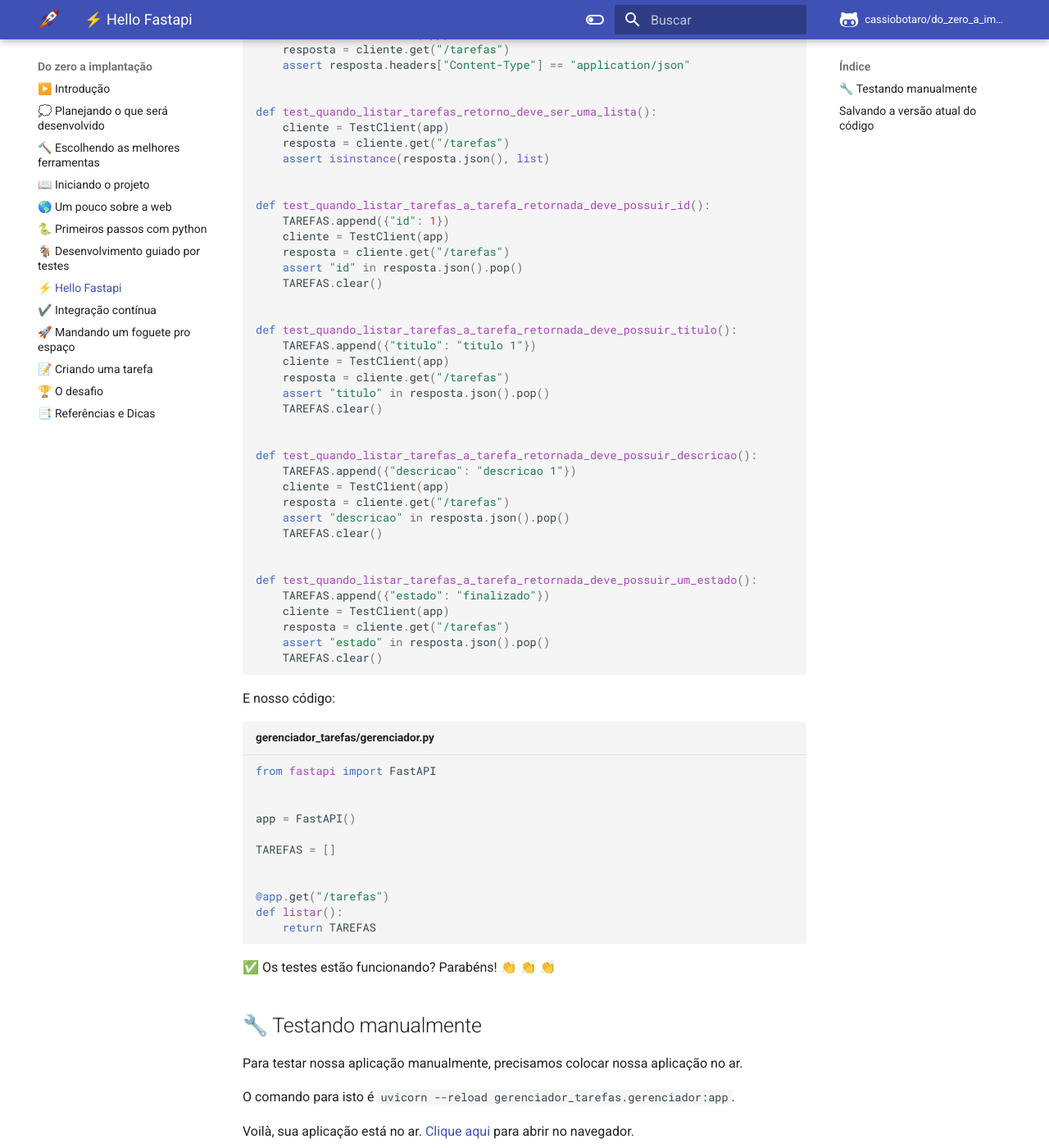
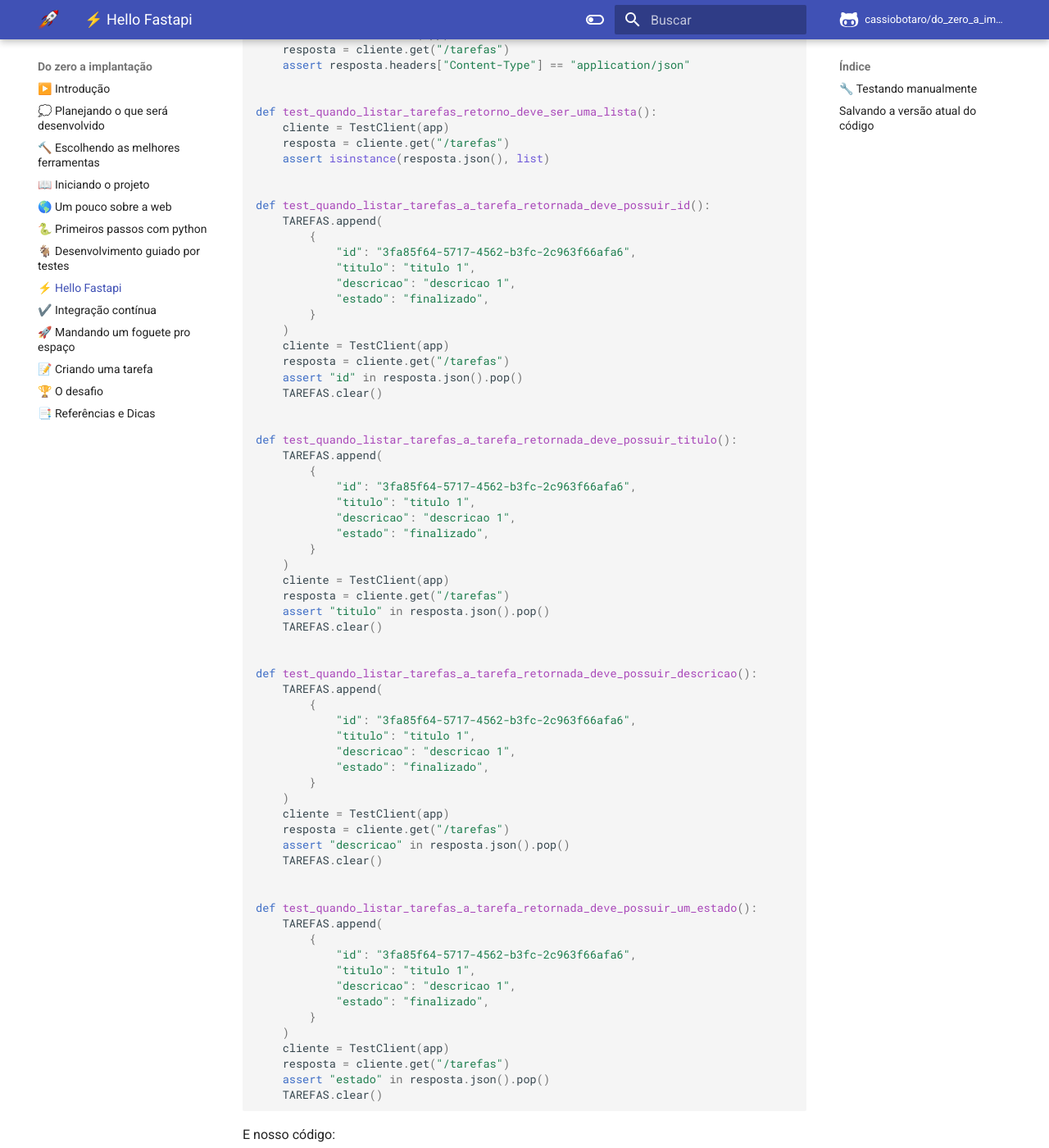
Before and after one commit to cassiobotaro/do_zero_a_implantacao, an MkDocs documentation site: the page built from docs/hello_fastapi.md, in a window 1280 px wide and 1400 px high, scrolled down 7850 px. Shown: the whole window at 82% size. Built offline with MkDocs 1.6.1 and Material for MkDocs 9.7.7, drawn with Linux system fonts in a browser that asks for light colours; comment, search, counter and statistics services are not loaded.

```diff
--- a/docs/hello_fastapi.md
+++ b/docs/hello_fastapi.md
@@ -340,7 +340,14 @@ def test_quando_listar_tarefas_retorno_deve_ser_uma_lista():
 
 
 def test_quando_listar_tarefas_a_tarefa_retornada_deve_possuir_id():
-    TAREFAS.append({"id": 1})
+    TAREFAS.append(
+        {
+            "id": "3fa85f64-5717-4562-b3fc-2c963f66afa6",
+            "titulo": "titulo 1",
+            "descricao": "descricao 1",
+            "estado": "finalizado",
+        }
+    )
     cliente = TestClient(app)
     resposta = cliente.get("/tarefas")
     assert "id" in resposta.json().pop()
@@ -348,7 +355,14 @@ def test_quando_listar_tarefas_a_tarefa_retornada_deve_possuir_id():
 
 
 def test_quando_listar_tarefas_a_tarefa_retornada_deve_possuir_titulo():
-    TAREFAS.append({"titulo": "titulo 1"})
+    TAREFAS.append(
+        {
+            "id": "3fa85f64-5717-4562-b3fc-2c963f66afa6",
+            "titulo": "titulo 1",
+            "descricao": "descricao 1",
+            "estado": "finalizado",
+        }
+    )
     cliente = TestClient(app)
     resposta = cliente.get("/tarefas")
     assert "titulo" in resposta.json().pop()
@@ -356,7 +370,14 @@ def test_quando_listar_tarefas_a_tarefa_retornada_deve_possuir_titulo():
 
 
 def test_quando_listar_tarefas_a_tarefa_retornada_deve_possuir_descricao():
-    TAREFAS.append({"descricao": "descricao 1"})
+    TAREFAS.append(
+        {
+            "id": "3fa85f64-5717-4562-b3fc-2c963f66afa6",
+            "titulo": "titulo 1",
+            "descricao": "descricao 1",
+            "estado": "finalizado",
+        }
+    )
     cliente = TestClient(app)
     resposta = cliente.get("/tarefas")
     assert "descricao" in resposta.json().pop()
@@ -364,7 +385,14 @@ def test_quando_listar_tarefas_a_tarefa_retornada_deve_possuir_descricao():
 
 
 def test_quando_listar_tarefas_a_tarefa_retornada_deve_possuir_um_estado():
-    TAREFAS.append({"estado": "finalizado"})
+    TAREFAS.append(
+        {
+            "id": "3fa85f64-5717-4562-b3fc-2c963f66afa6",
+            "titulo": "titulo 1",
+            "descricao": "descricao 1",
+            "estado": "finalizado",
+        }
+    )
     cliente = TestClient(app)
     resposta = cliente.get("/tarefas")
     assert "estado" in resposta.json().pop()
```
Also changed, not shown: docs/criar.md (+32 -4 lines).
